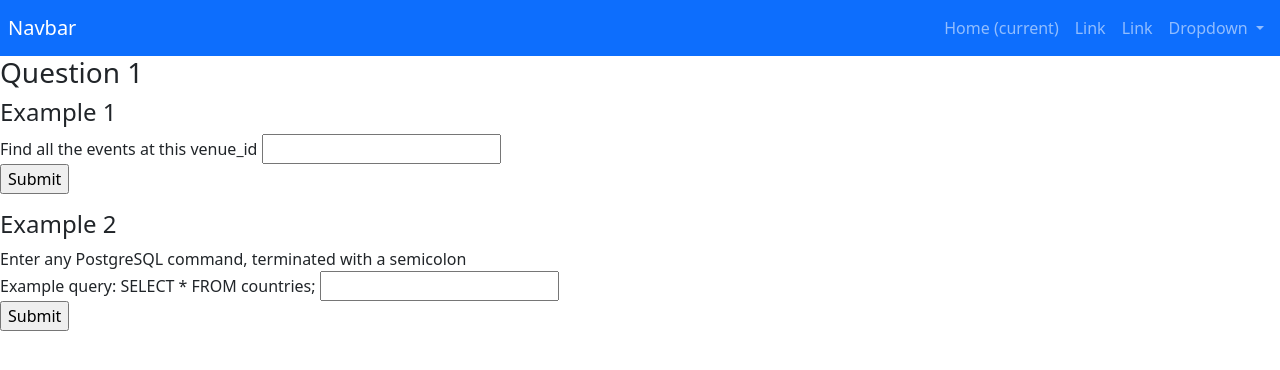
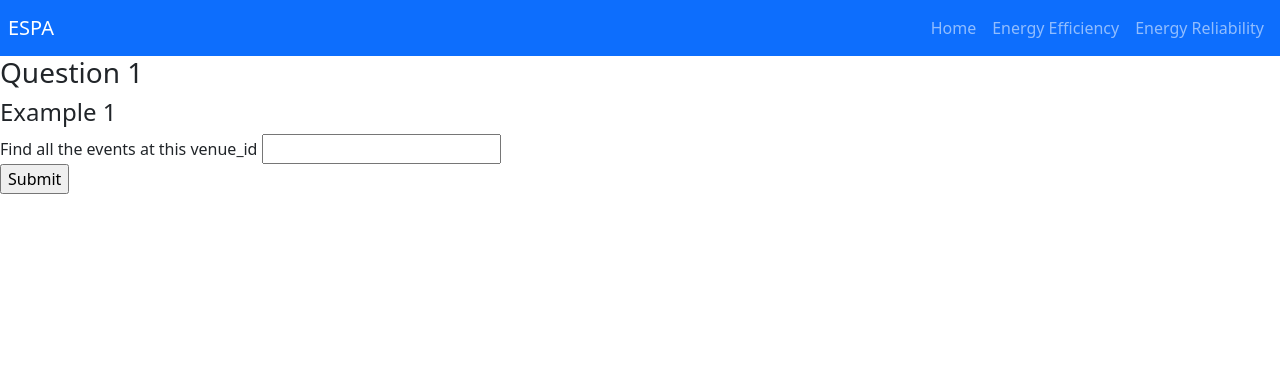
Before and after one commit to kellyp11/cab-project-02-01, a Flask app: page /question1 in a window 1280 px wide. Shown: the top 370 px of the page. Run offline with Flask 2, Linux system fonts and the light colour scheme; some libraries are stand-ins or nearby versions.

Commit message:
Implements general page structure

```diff
--- a/src/app.py
+++ b/src/app.py
@@ -105,8 +105,8 @@ def question2():
 # handle venue POST and serve result web page
 @app.route('/venue-handler', methods=['POST'])
 def venue_handler():
-    rows = connect('SELECT venue_id, title FROM events WHERE venue_id = ' + request.form['venue_id'] + ';')
-    heads = ['venue_id', 'title']
+    rows = connect('SELECT portfolio_manager_id, name FROM BUILDING WHERE portfolio_manager_id = ' + request.form['portfolio_manager_id'] + ';')
+    heads = ['portfolio_manager_id', 'name']
     return render_template('my-result.html', rows=rows, heads=heads)
 
 # handle query POST and serve result web page
--- a/src/database.ini
+++ b/src/database.ini
@@ -1,6 +1,6 @@
 [postgresql]
 host=localhost
 port=5432
-database=7dbs
+database=ESPA_DB
 user=lion
 password=lion
--- a/src/templates/question-1.html
+++ b/src/templates/question-1.html
@@ -9,7 +9,7 @@
         <script src="https://cdn.jsdelivr.net/npm/bootstrap@5.1.3/dist/js/bootstrap.bundle.min.js" integrity="sha384-ka7Sk0Gln4gmtz2MlQnikT1wXgYsOg+OMhuP+IlRH9sENBO0LRn5q+8nbTov4+1p" crossorigin="anonymous"></script>
     </head>
     <nav class="navbar navbar-expand-lg navbar-dark bg-primary px-2">
-      <a class="navbar-brand" href="#">Navbar</a>
+        <a class="navbar-brand" href="/">ESPA</a>
         <button class="navbar-toggler" type="button" data-toggle="collapse" data-target="#navbarSupportedContent" aria-controls="navbarSupportedContent" aria-expanded="false" aria-label="Toggle navigation">
           <span class="navbar-toggler-icon"></span>
         </button>
@@ -17,24 +17,13 @@
         <div class="collapse navbar-collapse justify-content-end" id="navbarSupportedContent">
           <ul class="navbar-nav mr-auto">
             <li class="nav-item active">
-            <a class="nav-link" href="#">Home <span class="sr-only">(current)</span></a>
+              <a class="nav-link" href="/">Home </a>
             </li>
             <li class="nav-item">
-            <a class="nav-link" href="#">Link</a>
+              <a class="nav-link" href="/question1">Energy Efficiency</a>
             </li>
             <li class="nav-item">
-            <a class="nav-link" href="#">Link</a>
-          </li>
-					<li class="nav-item dropdown">
-            <a class="nav-link dropdown-toggle" href="#" id="navbarDropdown" role="button" data-toggle="dropdown" aria-haspopup="true" aria-expanded="false">
-              Dropdown
-            </a>
-            <div class="dropdown-menu" aria-labelledby="navbarDropdown">
-              <a class="dropdown-item" href="#">Action</a>
-              <a class="dropdown-item" href="#">Another action</a>
-              <div class="dropdown-divider"></div>
-              <a class="dropdown-item" href="#">Something else here</a>
-            </div>
+              <a class="nav-link" href="/question2">Energy Reliability</a>
             </li>
           </ul>
         </div>
@@ -46,18 +35,7 @@
         <form action="/venue-handler" method="POST">
             <div>
                 Find all the events at this venue_id
-                <input type="text" name="venue_id">
-            </div>
-                <input type="submit" value="Submit">
-        </form>
-
-	    <h4>Example 2</h4>
-        <form action="/query-handler" method="POST">
-            <div>
-		        Enter any PostgreSQL command, terminated with a semicolon
-                <br />
-	            Example query: SELECT * FROM countries;
-		        <input type="text" name="query">
+                <input type="text" name="portfolio_manager_id">
             </div>
                 <input type="submit" value="Submit">
         </form>
```
Also changed, not shown: src/templates/home.html (+4 -25 lines), src/templates/my-form.html (deleted, +0 -65 lines), src/templates/question-2.html (+4 -15 lines). Lines whose indentation alone changed are shown as unchanged.
